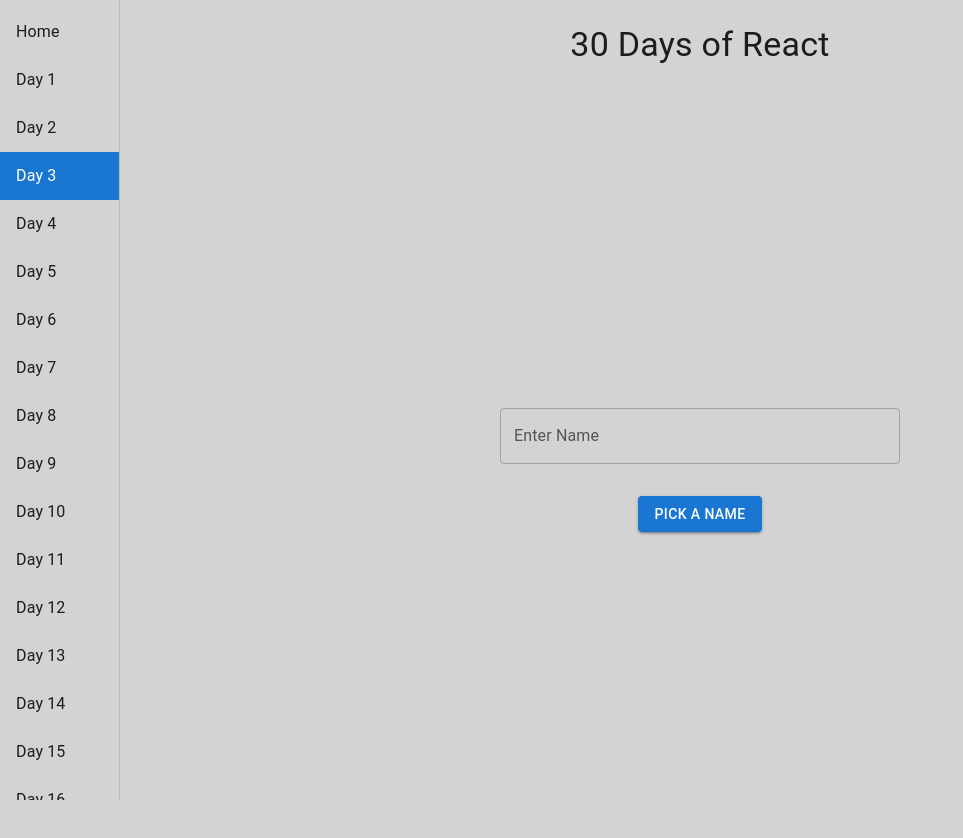
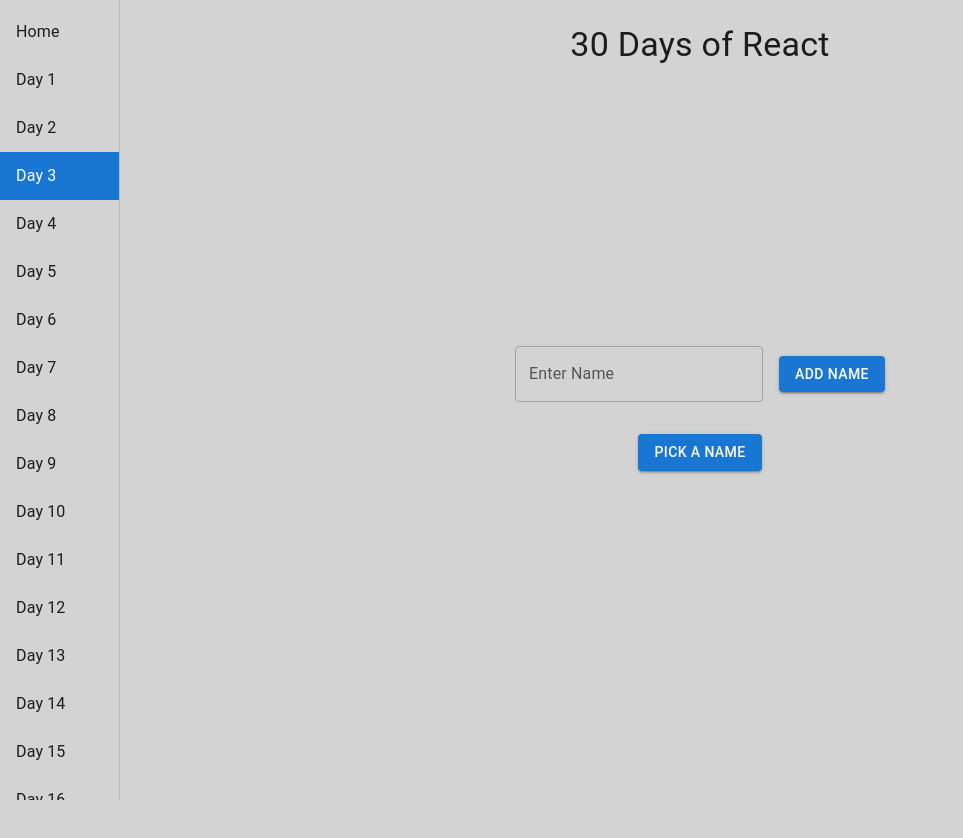
Before and after one commit to Cema2019/codedamn-challenge-30-days-of-react, a React (Vite) app: page /name-picker in a window 1280 px wide. Shown: the top 838 px of the page, without its empty margins (0-963 px from the left). After the commit the page ends 800 px from the top, so only its background shows below. Built offline with nearby package versions, Linux system fonts and the light colour scheme.

Commit message:
Fix positioning and add submit button

```diff
--- a/components/RandomNamePicker.tsx
+++ b/components/RandomNamePicker.tsx
@@ -17,10 +17,16 @@ const RandomNamePicker: React.FC = () => {
   const [showDialog, setShowDialog] = useState<boolean>(false);
   const pickedNameRef = useRef<string>('');
 
-  const handleKeyPress = (event: React.KeyboardEvent<HTMLInputElement>) => {
-    if (event.key === 'Enter' && currentName.trim() !== '') {
+  const handleAddName = (event?: React.KeyboardEvent<HTMLDivElement>) => {
+    // If the event is a keyboard event and the key is not "Enter", do nothing
+    if (event && event.key !== 'Enter') {
+      return;
+    }
+
+    // Add the name to the list if it's not empty
+    if (currentName.trim() !== '') {
       setNameList((prev) => [...prev, currentName]);
-      setCurrentName('');
+      setCurrentName(''); // Clear the input field
     }
   };
 
@@ -41,18 +47,26 @@ const RandomNamePicker: React.FC = () => {
       flexDirection="column"
       justifyContent="center"
       alignItems="center"
-      minHeight='100vh'
+      minHeight="90%"
       gap={2}
     >
+      <Box display="flex" flexDirection="row" gap={2} alignItems="center">
         <TextField
           id="nameInput"
           label="Enter Name"
           variant="outlined"
           value={currentName}
           onChange={(e) => setCurrentName(e.target.value)}
-        onKeyDown={handleKeyPress}
-        sx={{ width: '50%', maxWidth: '400px' }}
+          onKeyDown={handleAddName}
         />
+        <Button
+          variant="contained"
+          color="primary"
+          onClick={() => handleAddName()}
+        >
+          Add Name
+        </Button>
+      </Box>
       <Box id="nameList" display="flex" flexWrap="wrap" gap={2}>
         {nameList.map((name, index) => (
           <Typography key={index} variant="body1">
```
Lines whose indentation alone changed are shown as unchanged.
